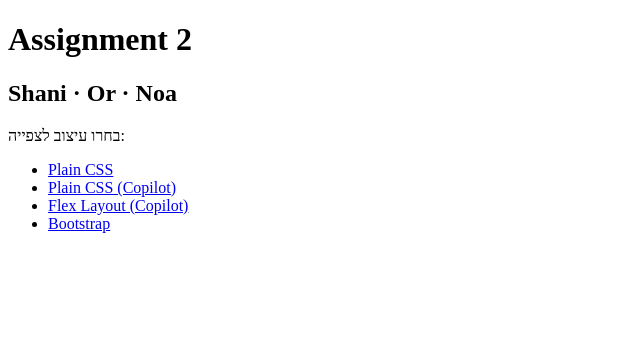
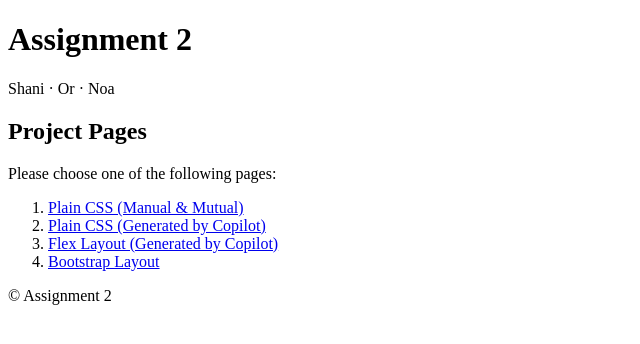
Before and after one commit to shanizif2/Assignment2_Shani_Or_Noa, a plain HTML site: page index.html in a window 1280 px wide. Shown: the whole page, without its empty margins (0-640 px from the left). Drawn offline with Linux system fonts and the light colour scheme.

Commit message:
updated the index page

```diff
--- a/index.html
+++ b/index.html
@@ -1,30 +1,40 @@
 <!DOCTYPE html>
-<html lang="he">
+<html lang="en">
 <head>
-    <meta charset="UTF-8">
-    <title>Assignment 2 - Shani, Or, Noa</title>
+  <meta charset="UTF-8" />
+  <meta name="viewport" content="width=device-width, initial-scale=1.0" />
+  <title> Assignment 2 - Shani | Or | Noa </title>
 </head>
 <body>
 
+  <header>
     <h1>Assignment 2</h1>
-    <h2>Shani · Or · Noa</h2>
+    <p>Shani · Or · Noa</p>
+  </header>
 
-    <p>בחרו עיצוב לצפייה:</p>
+  <main>
+    <h2>Project Pages</h2>
+    <p>Please choose one of the following pages:</p>
 
-    <ul>
+    <ol>
       <li>
-            <a href="plain.html">Plain CSS</a>
+        <a href="Assingment2_211824982_212647788_211671037.html">Plain CSS (Manual & Mutual)</a>
       </li>
       <li>
-            <a href="copilot-plain.html">Plain CSS (Copilot)</a>
+        <a href="CSS_Plain.html">Plain CSS (Generated by Copilot)</a>
       </li>
       <li>
-            <a href="flex.html">Flex Layout (Copilot)</a>
+        <a href="flex.html">Flex Layout (Generated by Copilot)</a>
       </li>
       <li>
-            <a href="bootstrap.html">Bootstrap</a>
+        <a href="bootstrap.html">Bootstrap Layout</a>
       </li>
-    </ul>
+    </ol>
+  </main>
+
+  <footer>
+    <p>© Assignment 2</p>
+  </footer>
 
 </body>
 </html>
```
Lines whose indentation alone changed are shown as unchanged.
